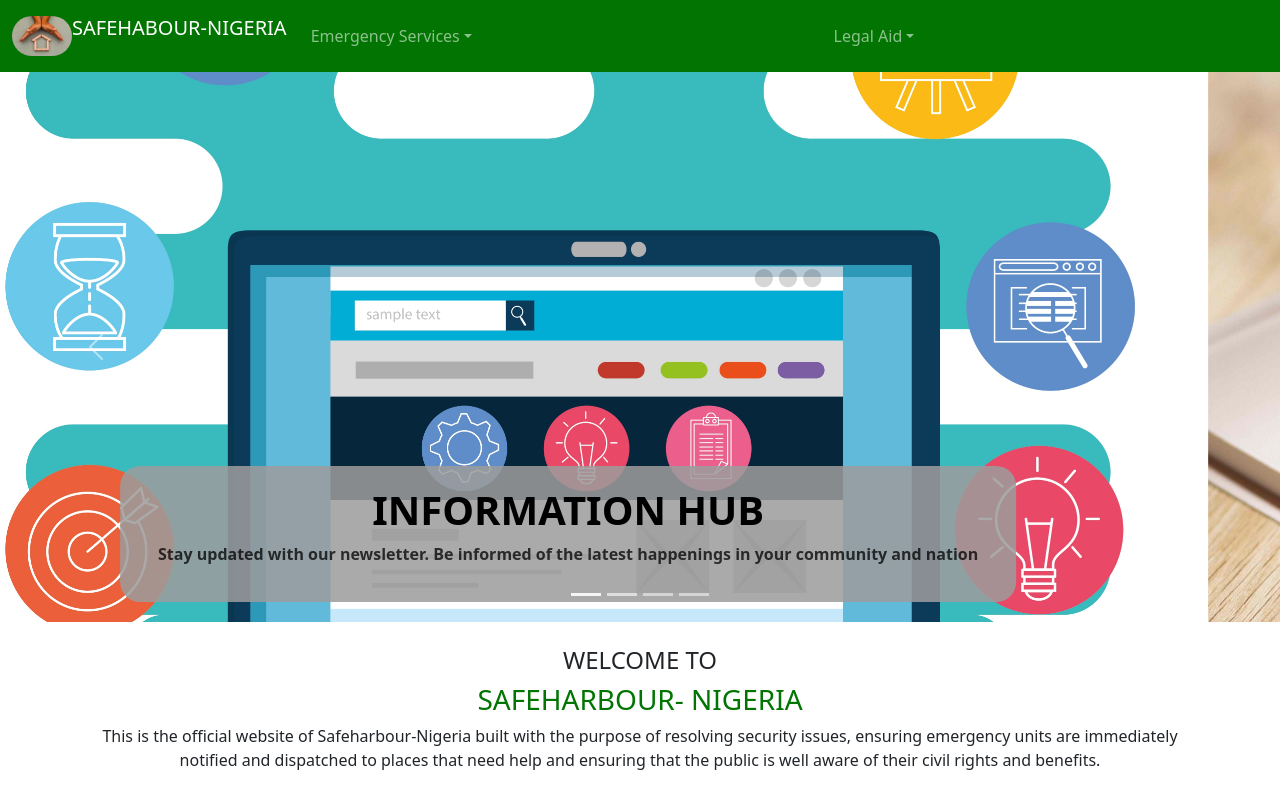
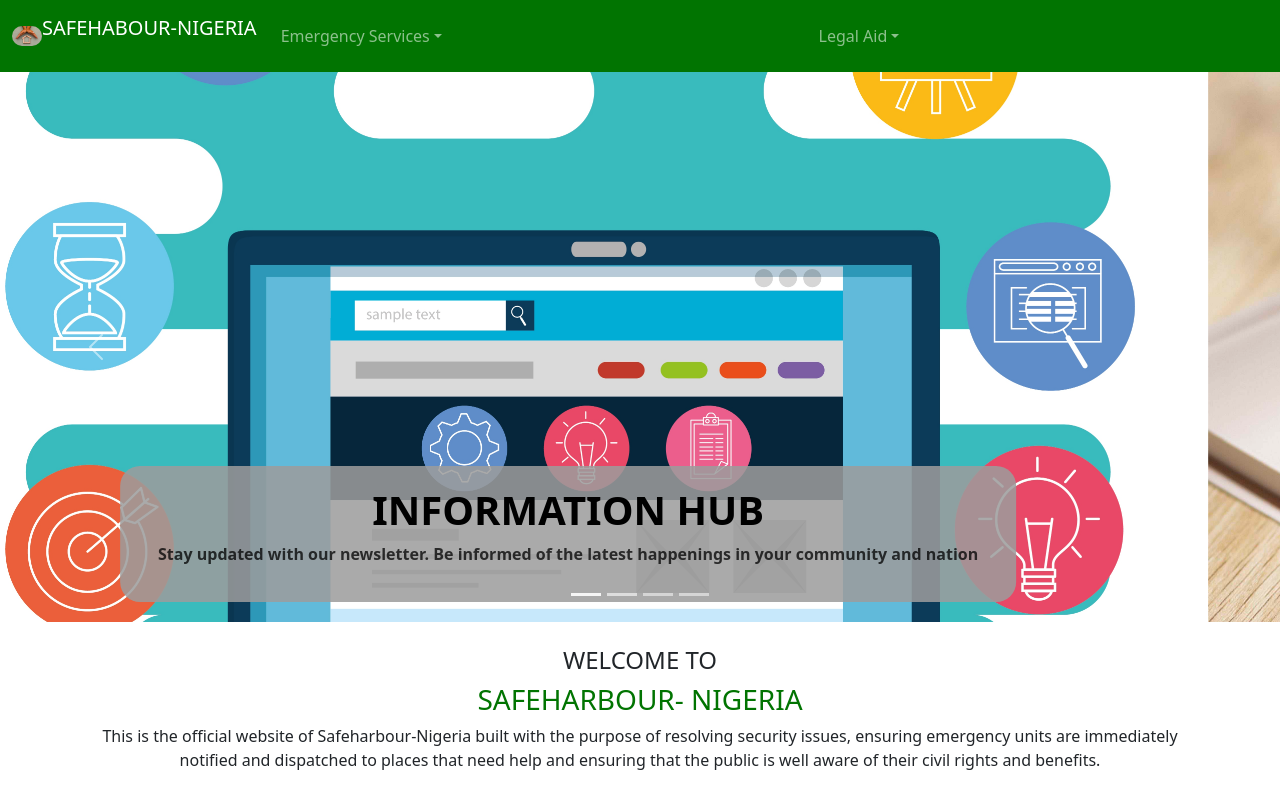
Before and after one commit to akiru01/Safehabour-Nigeria, a plain HTML site: page index.html in a window 1280 px wide. Shown: the top 800 px of the page. Drawn offline with Linux system fonts and the light colour scheme.

Commit message:
Update index.html
Adjust logo size

```diff
--- a/index.html
+++ b/index.html
@@ -31,7 +31,7 @@
 
           <nav class="navbar navbar-expand-lg navbar-dark" aria-label="Fifth navbar example">
                <div class="container-fluid">
-                    <img src="images/hands-enclosing-wooden-house.jpg" alt="" height="40px"
+                    <img src="images/hands-enclosing-wooden-house.jpg" alt="" height="20px"
                          style="border-radius: 20px;">
                     <p class="navbar-brand" href="#">SAFEHABOUR-NIGERIA</p>
                     <button class="navbar-toggler" type="button" data-bs-toggle="collapse"
```
